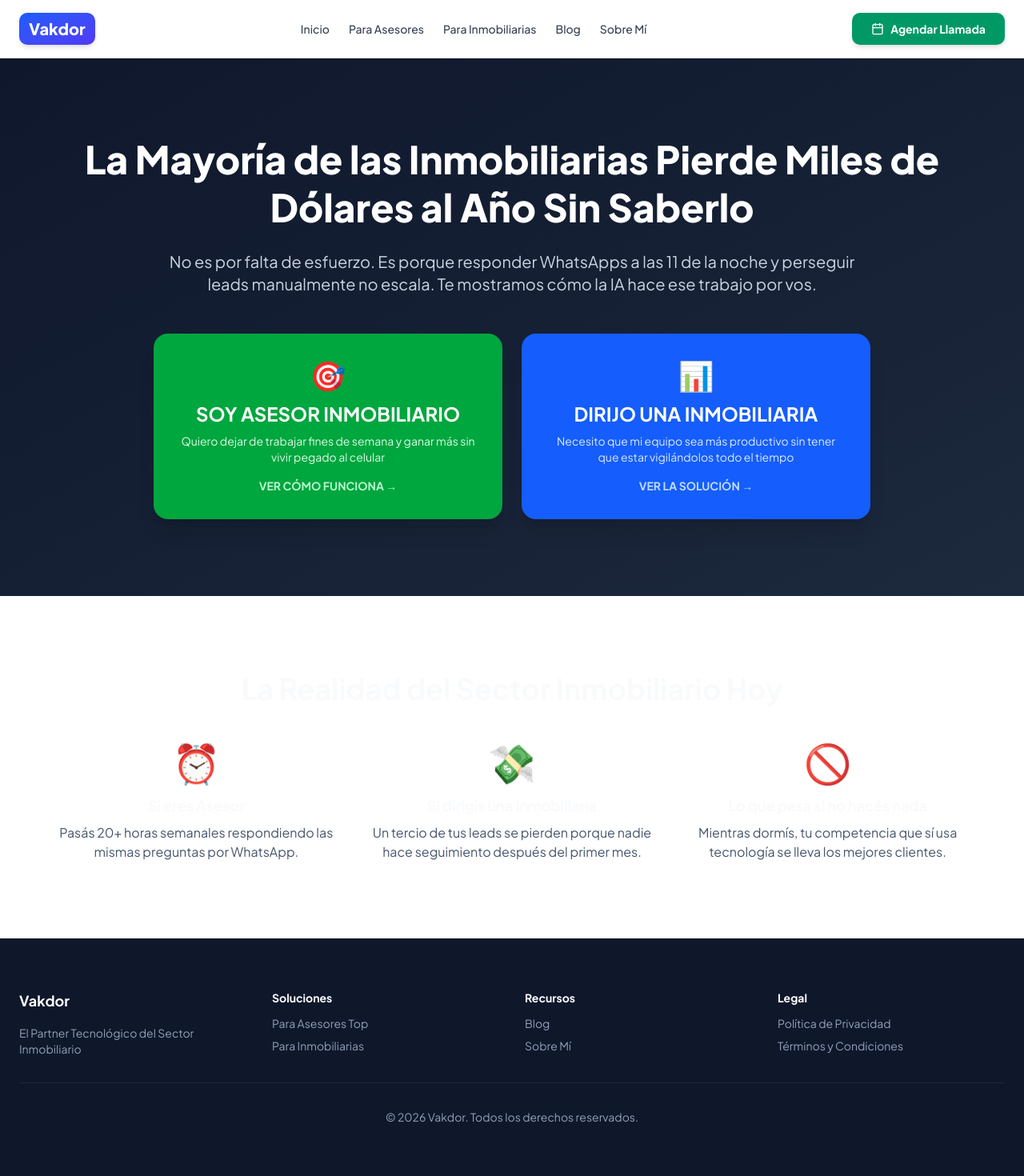
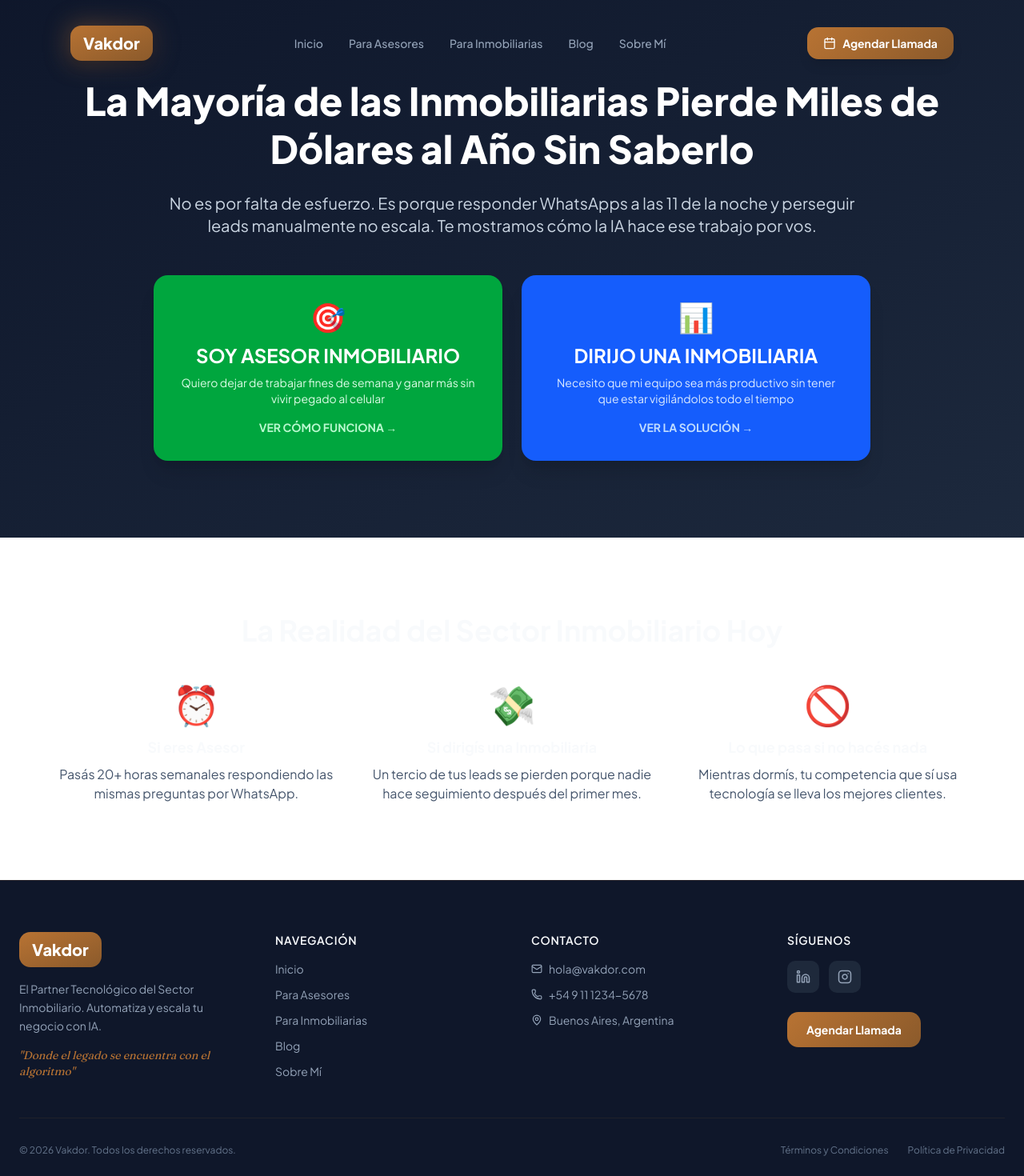
Before and after one commit to osterrietchleonardo-rgb/Vakdor-App, a Next.js app in the folder website/: page / in a window 1280 px wide. Shown: the top 1470 px of the page at 80% size. Built offline with nearby package versions, Linux system fonts and the light colour scheme.

Commit message:
feat: Redesign Header and Footer with Sovereign Intelligence theme
- Aero-Floating glassmorphism header with scroll effect
- Copper gradient logo with glow
- Nav links with animated underline
- Footer with new copper palette and accent typography

```diff
--- a/website/src/components/layout/Footer.tsx
+++ b/website/src/components/layout/Footer.tsx
@@ -2,70 +2,105 @@
 
 import React from 'react';
 import Link from 'next/link';
+import { Mail, Phone, MapPin, Linkedin, Instagram } from 'lucide-react';
 
 export function Footer() {
     return (
-        <footer className="bg-slate-900 text-white py-12 md:py-16 px-4 md:px-6">
-            <div className="max-w-7xl mx-auto">
-                <div className="grid grid-cols-2 md:grid-cols-4 gap-8 mb-8">
-                    <div>
-                        <h3 className="font-bold text-lg mb-4">Vakdor</h3>
-                        <p className="text-slate-400 text-sm">
-                            El Partner Tecnológico del Sector Inmobiliario
+        <footer className="bg-[#0F172A] border-t border-[rgba(184,115,51,0.15)]">
+            <div className="max-w-7xl mx-auto px-4 md:px-6 py-12 md:py-16">
+                <div className="grid md:grid-cols-4 gap-8 md:gap-12">
+                    <div className="md:col-span-1">
+                        <Link href="/" className="inline-block mb-4">
+                            <div className="bg-gradient-to-br from-[#B87333] to-[#8B5A2B] text-white font-extrabold text-xl px-4 py-2 rounded-xl">
+                                Vakdor
+                            </div>
+                        </Link>
+                        <p className="text-[#94A3B8] text-sm leading-relaxed mb-4">
+                            El Partner Tecnológico del Sector Inmobiliario. Automatiza y escala tu negocio con IA.
+                        </p>
+                        <p className="font-accent text-[#B87333] text-sm italic">
+                            "Donde el legado se encuentra con el algoritmo"
                         </p>
                     </div>
 
                     <div>
-                        <h4 className="font-bold text-sm mb-3">Soluciones</h4>
-                        <ul className="space-y-2 text-sm text-slate-400">
-                            <li>
-                                <Link href="/asesor-top" className="hover:text-white transition-colors">
-                                    Para Asesores Top
+                        <h4 className="text-[#F8FAFC] font-semibold mb-4 text-sm uppercase tracking-wider">
+                            Navegación
+                        </h4>
+                        <nav className="flex flex-col gap-3">
+                            {[
+                                { href: '/', label: 'Inicio' },
+                                { href: '/asesor-top', label: 'Para Asesores' },
+                                { href: '/inmobiliaria', label: 'Para Inmobiliarias' },
+                                { href: '/blog', label: 'Blog' },
+                                { href: '/sobre-mi', label: 'Sobre Mí' },
+                            ].map((link) => (
+                                <Link
+                                    key={link.href}
+                                    href={link.href}
+                                    className="text-[#94A3B8] hover:text-[#B87333] transition-colors text-sm"
+                                >
+                                    {link.label}
                                 </Link>
-                            </li>
-                            <li>
-                                <Link href="/inmobiliaria" className="hover:text-white transition-colors">
-                                    Para Inmobiliarias
-                                </Link>
-                            </li>
-                        </ul>
+                            ))}
+                        </nav>
                     </div>
 
                     <div>
-                        <h4 className="font-bold text-sm mb-3">Recursos</h4>
-                        <ul className="space-y-2 text-sm text-slate-400">
-                            <li>
-                                <Link href="/blog" className="hover:text-white transition-colors">
-                                    Blog
-                                </Link>
-                            </li>
-                            <li>
-                                <Link href="/sobre-mi" className="hover:text-white transition-colors">
-                                    Sobre Mí
-                                </Link>
-                            </li>
-                        </ul>
+                        <h4 className="text-[#F8FAFC] font-semibold mb-4 text-sm uppercase tracking-wider">
+                            Contacto
+                        </h4>
+                        <div className="flex flex-col gap-3 text-sm">
+                            <a href="mailto:hola@vakdor.com" className="flex items-center gap-2 text-[#94A3B8] hover:text-[#B87333] transition-colors">
+                                <Mail size={14} />
+                                hola@vakdor.com
+                            </a>
+                            <a href="tel:+5491112345678" className="flex items-center gap-2 text-[#94A3B8] hover:text-[#B87333] transition-colors">
+                                <Phone size={14} />
+                                +54 9 11 1234-5678
+                            </a>
+                            <span className="flex items-center gap-2 text-[#94A3B8]">
+                                <MapPin size={14} />
+                                Buenos Aires, Argentina
+                            </span>
+                        </div>
                     </div>
 
                     <div>
-                        <h4 className="font-bold text-sm mb-3">Legal</h4>
-                        <ul className="space-y-2 text-sm text-slate-400">
-                            <li>
-                                <Link href="/privacidad" className="hover:text-white transition-colors">
-                                    Política de Privacidad
-                                </Link>
-                            </li>
-                            <li>
-                                <Link href="/terminos" className="hover:text-white transition-colors">
-                                    Términos y Condiciones
-                                </Link>
-                            </li>
-                        </ul>
+                        <h4 className="text-[#F8FAFC] font-semibold mb-4 text-sm uppercase tracking-wider">
+                            Síguenos
+                        </h4>
+                        <div className="flex gap-3 mb-6">
+                            <a href="#" className="w-10 h-10 rounded-lg bg-[#1E293B] flex items-center justify-center text-[#94A3B8] hover:bg-[#B87333] hover:text-white transition-all">
+                                <Linkedin size={18} />
+                            </a>
+                            <a href="#" className="w-10 h-10 rounded-lg bg-[#1E293B] flex items-center justify-center text-[#94A3B8] hover:bg-[#B87333] hover:text-white transition-all">
+                                <Instagram size={18} />
+                            </a>
+                        </div>
+                        <a
+                            href="https://vakdor.com/call_vsl"
+                            target="_blank"
+                            rel="noopener noreferrer"
+                            className="inline-block cta-copper px-6 py-3 rounded-xl text-sm"
+                        >
+                            Agendar Llamada
+                        </a>
                     </div>
                 </div>
 
-                <div className="border-t border-slate-800 pt-8 text-center text-sm text-slate-400">
-                    <p>&copy; {new Date().getFullYear()} Vakdor. Todos los derechos reservados.</p>
+                <div className="mt-12 pt-8 border-t border-[rgba(184,115,51,0.1)] flex flex-col md:flex-row justify-between items-center gap-4">
+                    <p className="text-[#64748B] text-xs">
+                        © 2026 Vakdor. Todos los derechos reservados.
+                    </p>
+                    <div className="flex gap-6 text-xs">
+                        <Link href="#" className="text-[#64748B] hover:text-[#B87333] transition-colors">
+                            Términos y Condiciones
+                        </Link>
+                        <Link href="#" className="text-[#64748B] hover:text-[#B87333] transition-colors">
+                            Política de Privacidad
+                        </Link>
+                    </div>
                 </div>
             </div>
         </footer>
--- a/website/src/components/layout/Header.tsx
+++ b/website/src/components/layout/Header.tsx
@@ -1,50 +1,110 @@
 'use client';
 
-import React from 'react';
+import React, { useState, useEffect } from 'react';
 import Link from 'next/link';
-import { Calendar } from 'lucide-react';
-import { cn } from '@/lib/utils';
+import { Calendar, Menu, X } from 'lucide-react';
 
 export function Header() {
+    const [scrolled, setScrolled] = useState(false);
+    const [mobileMenuOpen, setMobileMenuOpen] = useState(false);
+
+    useEffect(() => {
+        const handleScroll = () => {
+            setScrolled(window.scrollY > 20);
+        };
+        window.addEventListener('scroll', handleScroll);
+        return () => window.removeEventListener('scroll', handleScroll);
+    }, []);
+
     return (
-        <header className="bg-white border-b border-gray-200 sticky top-0 z-50 shadow-sm">
-            <div className="max-w-7xl mx-auto px-4 md:px-6 py-3 md:py-4">
+        <header
+            className={`fixed top-4 left-1/2 -translate-x-1/2 z-50 transition-all duration-500 w-[95%] max-w-6xl
+                ${scrolled
+                    ? 'glass glass-hover rounded-2xl shadow-2xl'
+                    : 'bg-transparent'
+                }`}
+        >
+            <div className="px-4 md:px-6 py-3 md:py-4">
                 <div className="flex justify-between items-center">
-                    <Link href="/" className="flex items-center gap-2">
-                        <div className="bg-gradient-to-br from-blue-600 to-indigo-600 text-white font-black text-lg md:text-xl px-3 py-1.5 rounded-lg shadow-md">
+                    <Link href="/" className="flex items-center gap-3 group">
+                        <div className="relative">
+                            <div className="absolute inset-0 bg-gradient-to-r from-[#B87333] to-[#5C3D2E] blur-lg opacity-50 group-hover:opacity-80 transition-opacity" />
+                            <div className="relative bg-gradient-to-br from-[#B87333] to-[#8B5A2B] text-white font-extrabold text-lg md:text-xl px-4 py-2 rounded-xl shadow-lg">
                                 Vakdor
+                            </div>
                         </div>
                     </Link>
 
-                    <nav className="hidden md:flex items-center gap-6 text-sm font-medium">
-                        <Link href="/" className="text-gray-700 hover:text-blue-600 transition-colors">
-                            Inicio
+                    <nav className="hidden md:flex items-center gap-8">
+                        {[
+                            { href: '/', label: 'Inicio' },
+                            { href: '/asesor-top', label: 'Para Asesores' },
+                            { href: '/inmobiliaria', label: 'Para Inmobiliarias' },
+                            { href: '/blog', label: 'Blog' },
+                            { href: '/sobre-mi', label: 'Sobre Mí' },
+                        ].map((link) => (
+                            <Link
+                                key={link.href}
+                                href={link.href}
+                                className="text-[#94A3B8] hover:text-[#B87333] transition-colors text-sm font-medium relative group"
+                            >
+                                {link.label}
+                                <span className="absolute -bottom-1 left-0 w-0 h-0.5 bg-gradient-to-r from-[#B87333] to-[#5C3D2E] group-hover:w-full transition-all duration-300" />
                             </Link>
-                        <Link href="/asesor-top" className="text-gray-700 hover:text-blue-600 transition-colors">
-                            Para Asesores
-                        </Link>
-                        <Link href="/inmobiliaria" className="text-gray-700 hover:text-blue-600 transition-colors">
-                            Para Inmobiliarias
-                        </Link>
-                        <Link href="/blog" className="text-gray-700 hover:text-blue-600 transition-colors">
-                            Blog
-                        </Link>
-                        <Link href="/sobre-mi" className="text-gray-700 hover:text-blue-600 transition-colors">
-                            Sobre Mí
-                        </Link>
+                        ))}
                     </nav>
 
+                    <div className="flex items-center gap-4">
                         <a
                             href="https://vakdor.com/call_vsl"
                             target="_blank"
                             rel="noopener noreferrer"
-                        className="flex items-center gap-2 bg-emerald-600 hover:bg-emerald-700 text-white font-bold px-4 md:px-6 py-2 md:py-2.5 rounded-lg transition-all shadow-md hover:shadow-lg active:scale-95 text-sm"
+                            className="hidden md:flex items-center gap-2 cta-copper px-5 py-2.5 rounded-xl text-sm shadow-lg hover:shadow-xl active:scale-95 transition-all"
                         >
                             <Calendar size={16} />
-                        <span className="hidden md:inline">Agendar Llamada</span>
-                        <span className="md:hidden">Llamada</span>
+                            <span>Agendar Llamada</span>
                         </a>
+
+                        <button
+                            onClick={() => setMobileMenuOpen(!mobileMenuOpen)}
+                            className="md:hidden text-[#94A3B8] hover:text-[#B87333] transition-colors p-2"
+                        >
+                            {mobileMenuOpen ? <X size={24} /> : <Menu size={24} />}
+                        </button>
                     </div>
+                </div>
+
+                {mobileMenuOpen && (
+                    <div className="md:hidden mt-4 pb-4 border-t border-[rgba(184,115,51,0.2)] pt-4 animate-fade-in">
+                        <nav className="flex flex-col gap-4">
+                            {[
+                                { href: '/', label: 'Inicio' },
+                                { href: '/asesor-top', label: 'Para Asesores' },
+                                { href: '/inmobiliaria', label: 'Para Inmobiliarias' },
+                                { href: '/blog', label: 'Blog' },
+                                { href: '/sobre-mi', label: 'Sobre Mí' },
+                            ].map((link) => (
+                                <Link
+                                    key={link.href}
+                                    href={link.href}
+                                    onClick={() => setMobileMenuOpen(false)}
+                                    className="text-[#CBD5E1] hover:text-[#B87333] transition-colors text-base font-medium"
+                                >
+                                    {link.label}
+                                </Link>
+                            ))}
+                            <a
+                                href="https://vakdor.com/call_vsl"
+                                target="_blank"
+                                rel="noopener noreferrer"
+                                className="cta-copper px-5 py-3 rounded-xl text-center text-sm mt-2"
+                            >
+                                <Calendar size={16} className="inline mr-2" />
+                                Agendar Llamada
+                            </a>
+                        </nav>
+                    </div>
+                )}
             </div>
         </header>
     );
```
Lines whose indentation alone changed are shown as unchanged.
